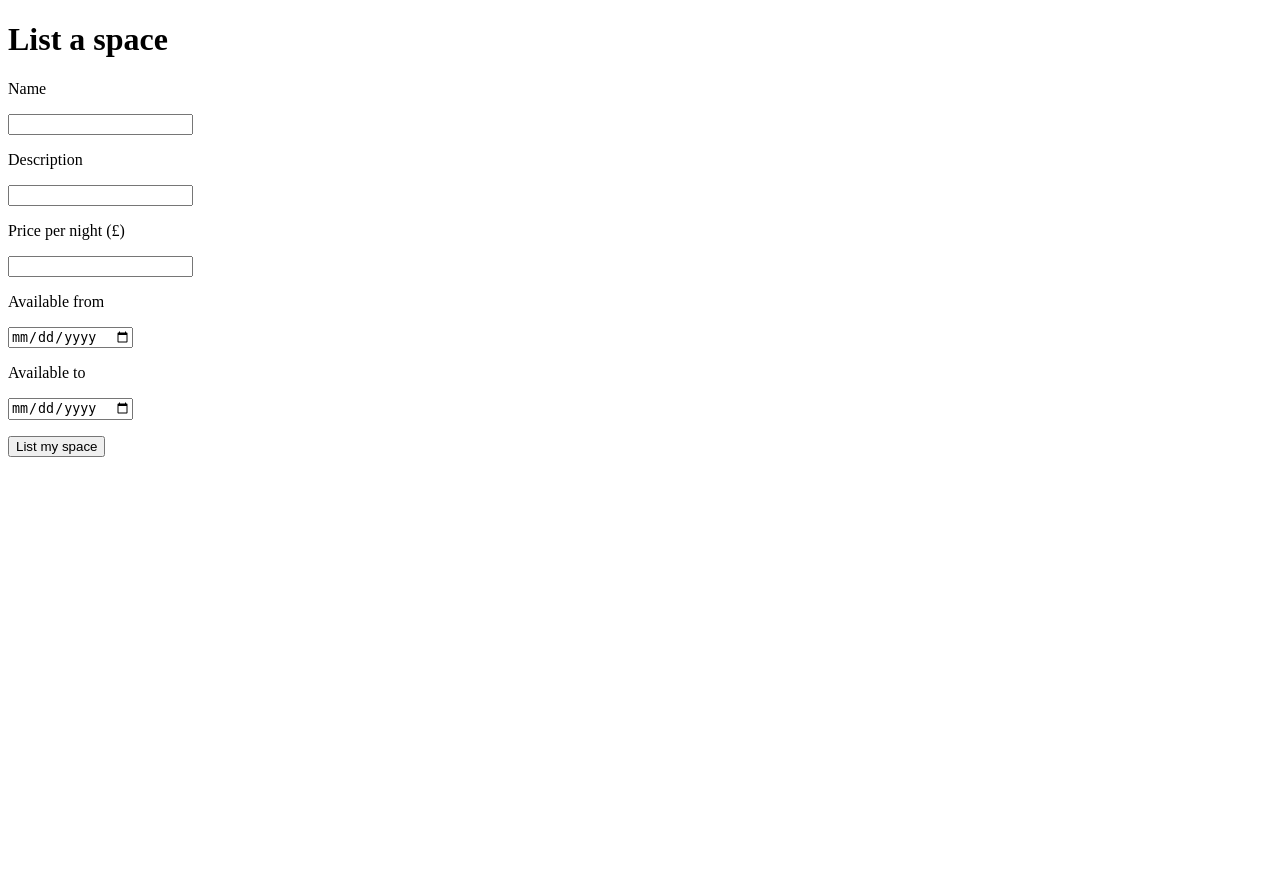
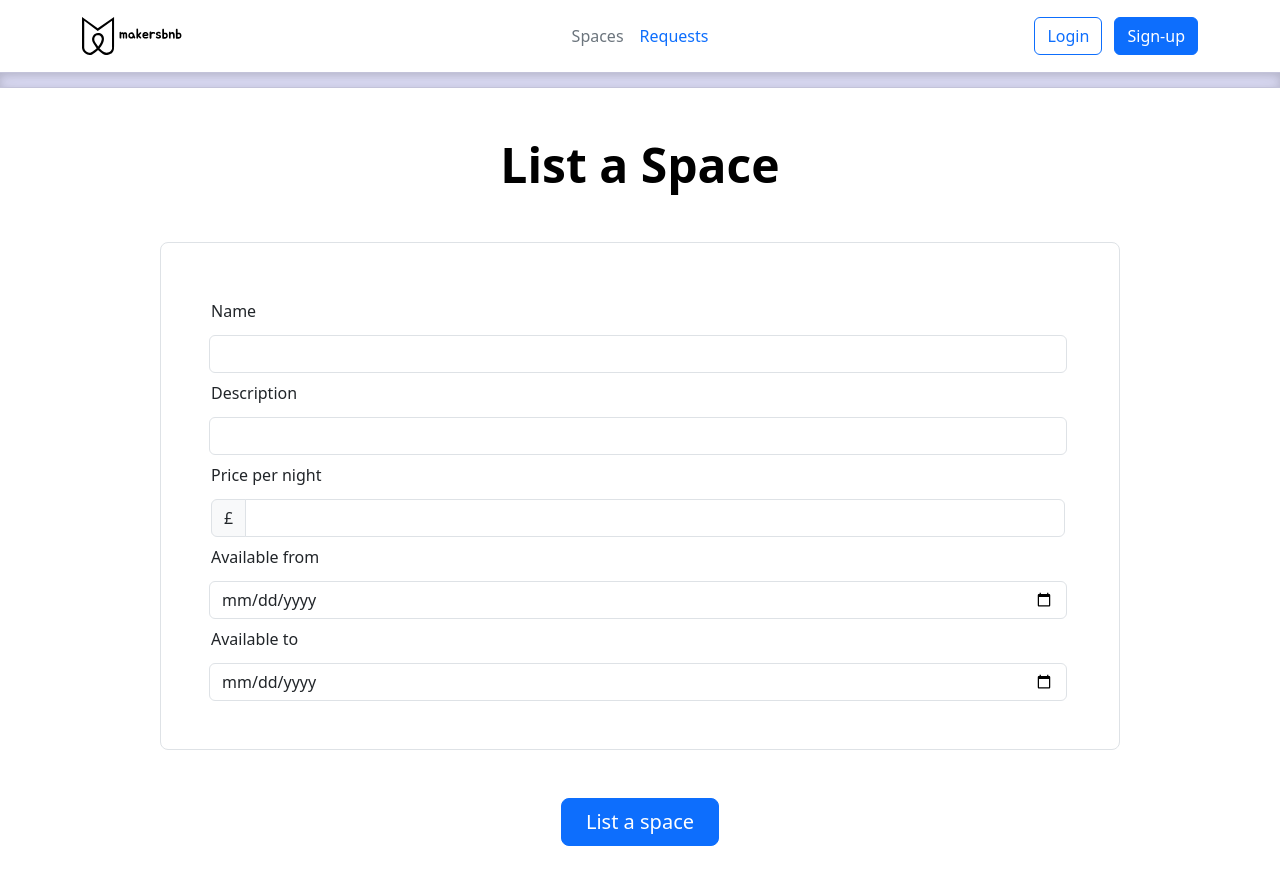
Before and after one commit to JonnySB/makers-007-engineering-project-1, a Flask app: page /spaces/new in a window 1280 px wide. Before the commit the page ends 457 px from the top, so only its background shows below. Run offline with Flask 3, Linux system fonts and the light colour scheme.

Commit message:
List a space page revamped

```diff
--- a/templates/spaces/new.html
+++ b/templates/spaces/new.html
@@ -1,45 +1,116 @@
 <!DOCTYPE html>
-<html lang="en">
+<html lang="en" data-bs-theme="light" data-arp-injected="true">
+
 <head>
+    <meta charset="utf-8" />
+    <meta name="viewport" content="width=device-width, initial-scale=1" />
     <title>List a space</title>
-        <meta charset="utf-8">
+    <link href="https://cdn.jsdelivr.net/npm/bootstrap@5.3.2/dist/css/bootstrap.min.css" rel="stylesheet"
+        integrity="sha384-T3c6CoIi6uLrA9TneNEoa7RxnatzjcDSCmG1MXxSR1GAsXEV/Dwwykc2MPK8M2HN" crossorigin="anonymous" />
+    <meta name="theme-color" content="#712cf9">
+    <style>
+        .b-example-divider {
+            width: 100%;
+            height: 1rem;
+            background-color: rgba(0, 0, 255, 0.1);
+            border: solid rgba(0, 0, 0, 0.15);
+            border-width: 1px 0;
+            box-shadow: inset 0 0.5em 1.5em rgba(0, 0, 0, 0.1),
+                inset 0 0.125em 0.5em rgba(0, 0, 0, 0.15);
+        }
+    </style>
 </head>
+
 <body>
-        <h1>List a space</h1>
+    <!-- Header of page -->
+    <div class="container">
+        <header class="d-flex flex-wrap align-items-center justify-content-center justify-content-md-between py-3">
+            <div class="col-md-3 mb-2 mb-md-0">
+                <a href="/spaces"><img src="{{ url_for('static', filename='makersbnb_logo.svg') }}" width="100"
+                        height="40" /></a>
+            </div>
+
+            <ul class="nav col-12 col-md-auto mb-2 justify-content-center mb-md-0">
+                <li>
+                    <a href="/spaces" class="nav-link px-2 link-secondary">Spaces</a>
+                </li>
+                <li><a href="#" class="nav-link px-2">Requests</a></li>
+            </ul>
+            {% if not logged_in %}
+            <div class="col-md-3 text-end">
+                <a href="/login"><button type="button" class="btn btn-outline-primary me-2">
+                        Login
+                    </button></a>
+                <a href="/signup"><button type="button" class="btn btn-primary">
+                        Sign-up
+                    </button></a>
+            </div>
+            {% else %}
+            <div class="nav col-md-3 justify-content-end">
+                <a class="nav-link px-2 link-secondary">Hey {{ user.username }}!</a>
+                <a href="/logout"><button type="button" class="btn btn-outline-primary me-2">
+                        Logout
+                    </button></a>
+            </div>
+            {% endif %}
+        </header>
+    </div>
+    <!--  -->
+
+    <div class="b-example-divider"></div>
+
+    <div class="my-5 text-center">
+        <h1 class="display-5 fw-bold text-body-emphasis">List a Space</h1>
+    </div>
     <form action="/spaces" method="post">
-        <p>
-            <label for="name">Name</label>
-        </p>
-        <p>
-            <input type="text" name="name" id="name">
-        </p>
-        <p>
-            <label for="description">Description</label>
-        </p>
-        <p>
-            <input type="text" name="description" id="description">
-        </p>
-        <p>
-            <label for="price">Price per night (£)</label>
-        </p>
-        <p>
-            <input type="text" name="price" id="price">
-        </p>
-        <p>
-            <label for="available_from">Available from</label>
-        </p>
-        <p>
-            <input type="date" name="available_from" id="available_from">
-        </p>
-        <p>
-            <label for="available_to">Available to</label>
-        </p>
-        <p>
-            <input type="date" name="available_to" id="available_to">
-        </p>
-        <p>
+        <div class="container w-75">
+            <div class="row p-5 align-items-center rounded-3 border">
+
+                <div class="row g-1">
+                    <label for="name" class="form-label">Name</label>
+                    <input type="text" class="form-control" name="name" id="name">
+                </div>
+
+                <div class="row g-1">
+                    <label for="description" class="form-label">Description</label>
+                    <input type="text" class="form-control" name="description" id="description">
+                </div>
+
+                <div class="row g-1">
+                    <label for="name" class="form-label">Price per night</label>
+                    <div class="input-group">
+                        <span class="input-group-text">£</span>
+                        <input type="text" class="form-control" name="price" id="price">
+                    </div>
+                </div>
+
+                <div class="row g-1">
+                    <label for="available_from" class="form-label">Available from</label>
+                    <input type="date" class="form-control" name="available_from" id="available_from">
+                </div>
+
+                <div class="row g-1">
+                    <label for="available_to" class="form-label">Available to</label>
+                    <input type="date" class="form-control" name="available_to" id="available_to">
+                </div>
+            </div>
+            <!-- <p>
                 <input type="submit" value="List my space">
-        </p>
+            </p> -->
+            <p></p>
+            <div class="container my-5">
+                <div class="d-grid gap-2 d-sm-flex justify-content-sm-center">
+                    <button type="submit" class="btn btn-primary btn-lg px-4 gap-3 t-list-space">
+                        List a space
+                    </button>
+                </div>
+            </div>
+        </div>
     </form>
+
+    <script src="https://cdn.jsdelivr.net/npm/bootstrap@5.3.2/dist/js/bootstrap.bundle.min.js"
+        integrity="sha384-C6RzsynM9kWDrMNeT87bh95OGNyZPhcTNXj1NW7RuBCsyN/o0jlpcV8Qyq46cDfL"
+        crossorigin="anonymous"></script>
 </body>
+
 </html>
--- a/templates/spaces/spaces.html
+++ b/templates/spaces/spaces.html
@@ -70,7 +70,7 @@
             </p>
             {% if not logged_in %}
             <div class="d-grid gap-2 d-sm-flex justify-content-sm-center">
-                <a href="/spaces/signup"><button type="button" class="btn btn-primary btn-lg px-4 gap-3">
+                <a href="/signup"><button type="button" class="btn btn-primary btn-lg px-4 gap-3">
                         List a space
                     </button></a>
             </div>
```
Also changed, not shown: tests/test_app.py (+1 -1 lines). Lines whose indentation alone changed are shown as unchanged.
